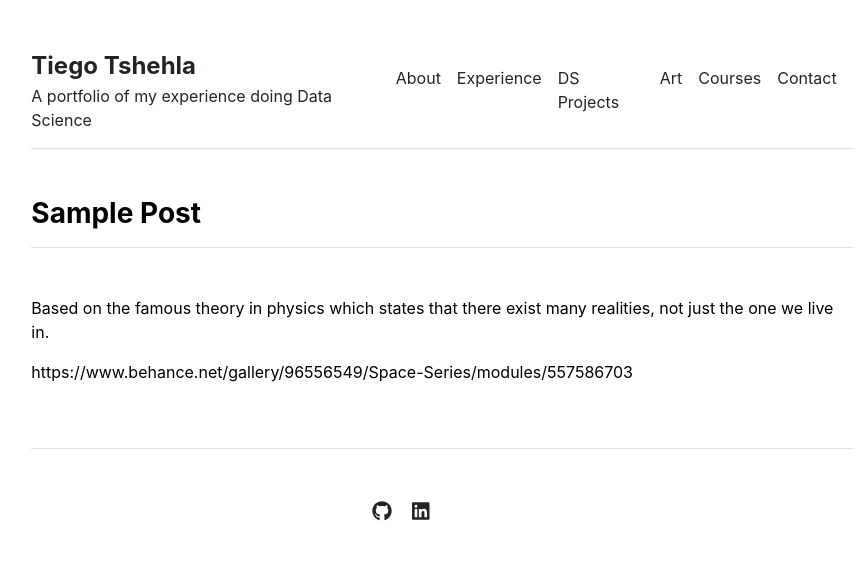
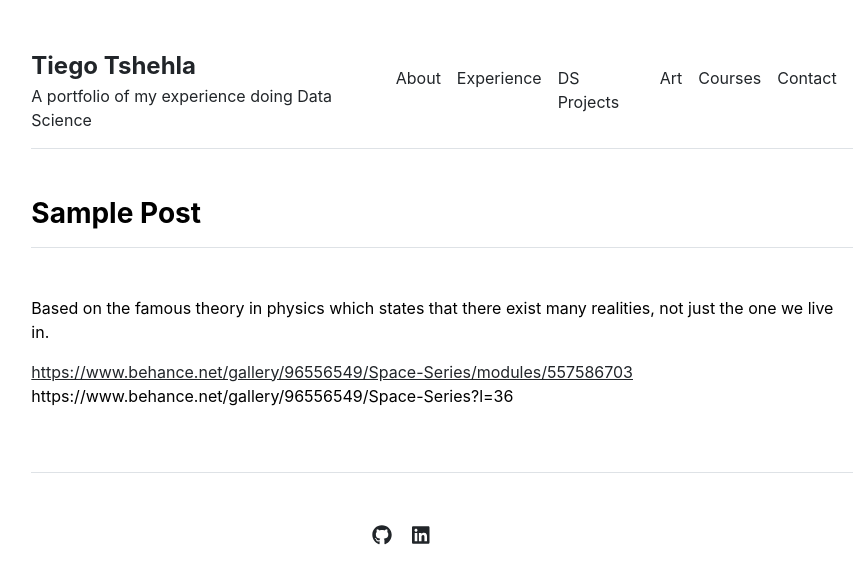
Before and after one commit to tiegotc/tiego.github.io, a Jekyll site: the page built from _posts/2020-01-01-sample-post.md, in a window 1280 px wide. Shown: the top 584 px of the page, without its empty margins (198-1066 px from the left). Built offline with Jekyll 4.4.1, drawn with Linux system fonts in a browser that asks for light colours; some of the changed lines change nothing that is shown.

Commit message:
Update 2020-01-01-sample-post.md

```diff
--- a/_posts/2020-01-01-sample-post.md
+++ b/_posts/2020-01-01-sample-post.md
@@ -5,4 +5,5 @@ title: "Sample Post"
 
 Based on the famous theory in physics which states that there exist many realities, not just the one we live in.
 
-https://www.behance.net/gallery/96556549/Space-Series/modules/557586703
+[https://www.behance.net/gallery/96556549/Space-Series/modules/557586703
+](https://www.behance.net/gallery/96556549/Space-Series?l=36)https://www.behance.net/gallery/96556549/Space-Series?l=36
```
